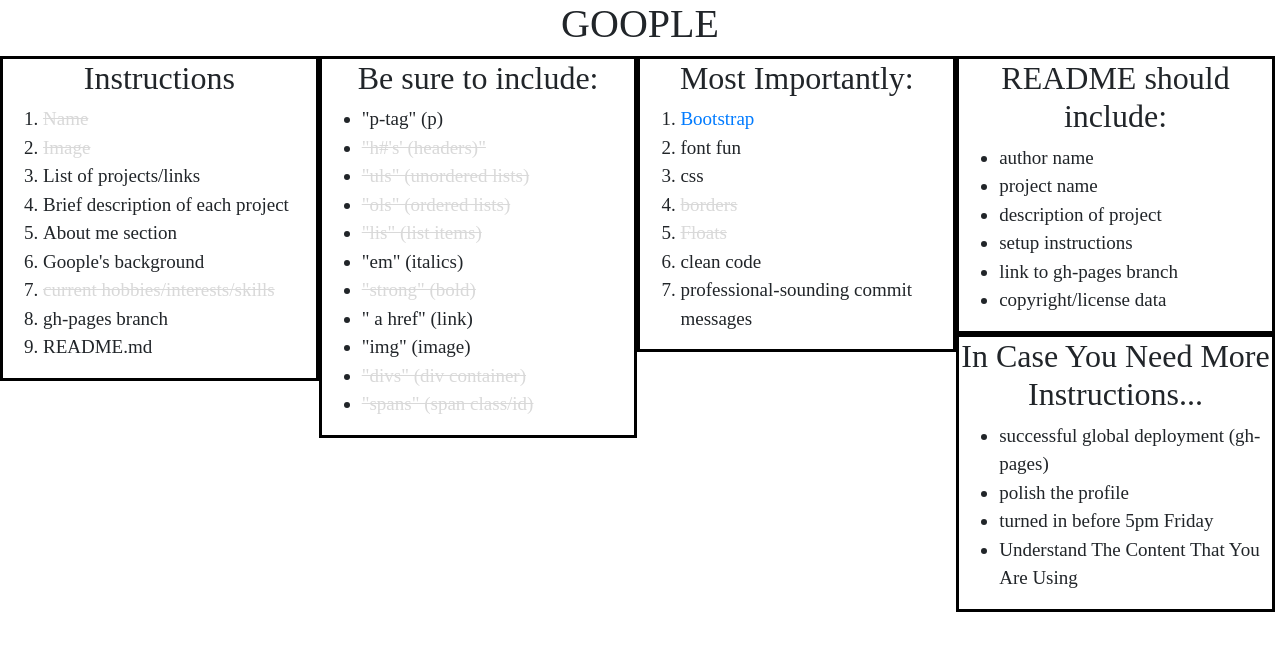
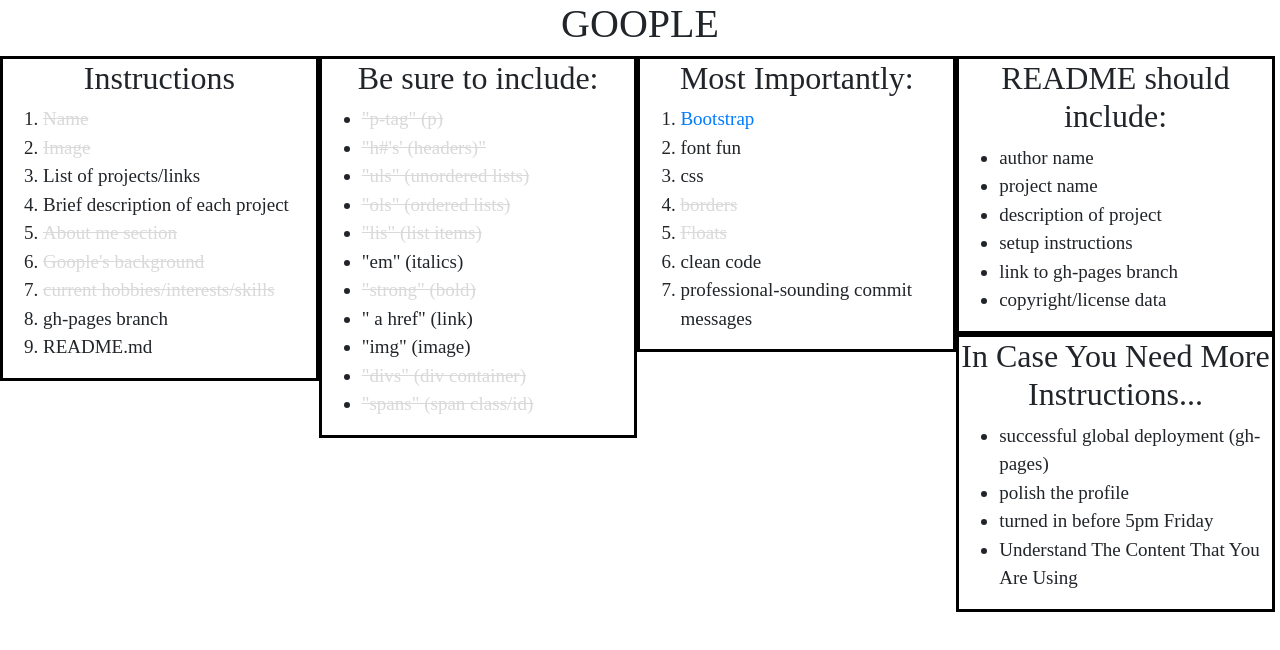
Before and after one commit to M00nDrag0n/3CodeAssessment, a plain HTML site: page index-data.html in a window 1280 px wide. Drawn offline with nearby package versions, Linux system fonts and the light colour scheme.

Commit message:
cross background off the list

```diff
--- a/css/styles.css
+++ b/css/styles.css
@@ -10,6 +10,7 @@ body {
   margin-left: 10px;
   border-style: solid;
   border-color: black;
+  background-image: url("https://assetstorev1-prd-cdn.unity3d.com/key-image/95ad93c8-bd58-4960-9596-9532aa844d88.jpg");
 }
 
 #headerImg img {
--- a/index-data.html
+++ b/index-data.html
@@ -17,8 +17,8 @@
       <li><span class="done">Image</span></li>
       <li>List of projects/links</li>
       <li>Brief description of each project</li>
-      <li>About me section</li>
-      <li>Goople's background</li>
+      <li><span class="done">About me section</span></li>
+      <li><span class="done">Goople's background</span></li>
       <li><span class="done">current hobbies/interests/skills</span</li>
       <li>gh-pages branch</li>
       <li>README.md</li>
@@ -27,7 +27,7 @@
   <div class="instructions">
     <h2>Be sure to include:</h2>
     <ul>
-      <li>"p-tag" (p)</li>
+      <li><span class="done">"p-tag" (p)</span></li>
       <li><span class="done">"h#'s' (headers)"</span></li>
       <li><span class="done">"uls" (unordered lists)</span></li>
       <li><span class="done">"ols" (ordered lists)</span></li>
```
